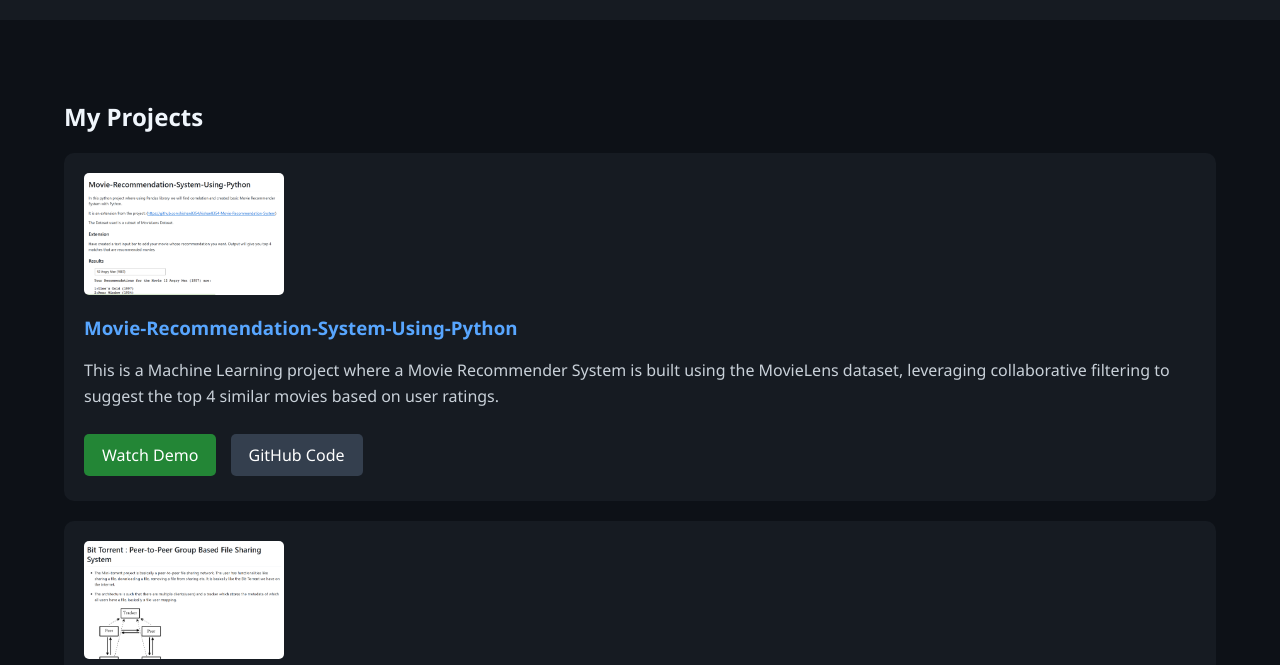
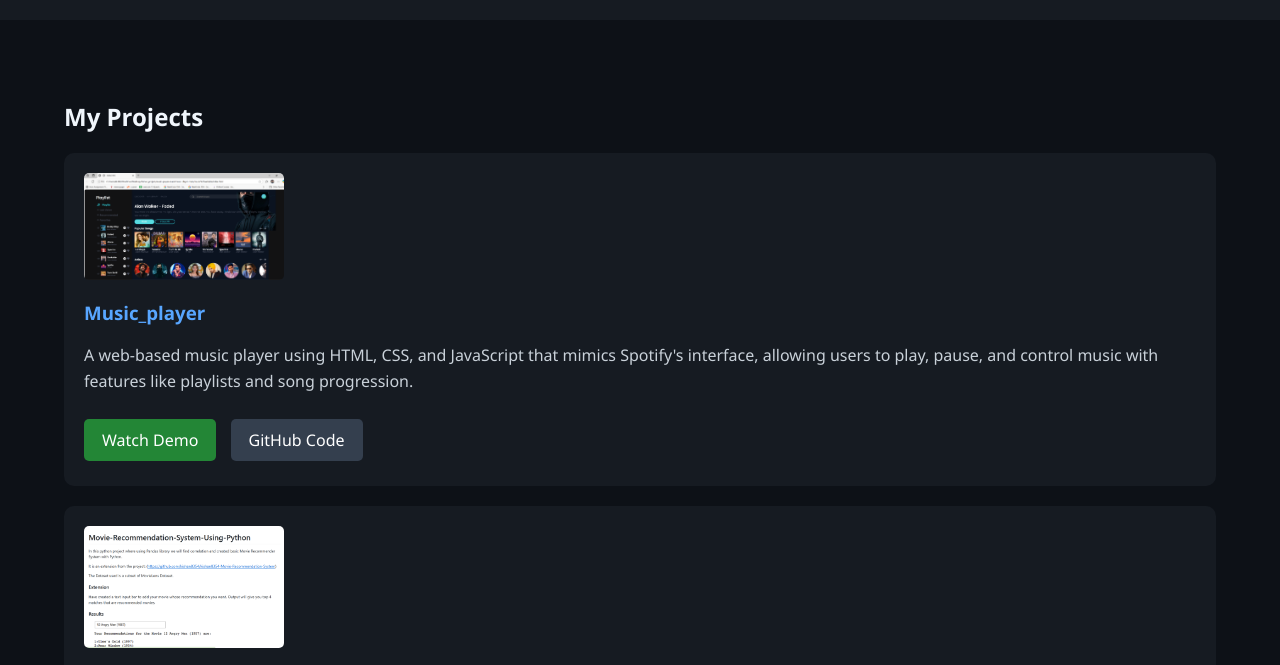
Before and after one commit to kishan8354/Portpolio, a plain HTML site: page project.html in a window 1280 px wide. Shown: the part 118-783 px from the top of the page. Drawn offline with Linux system fonts and the light colour scheme.

Commit message:
Updated project.html and added new image for music player

```diff
--- a/project.html
+++ b/project.html
@@ -33,7 +33,16 @@
 
   <section class="project-section">
     <h2>My Projects</h2>
-
+<div class="project-card">
+    <img src="assets/images/music_player.png" alt="Demo Project" />
+    <div class="project-info">
+      <h3>Music_player</h3>
+      <p>A web-based music player using HTML, CSS, and JavaScript that mimics Spotify's interface, allowing users to play, pause, and control music with features like playlists and song progression.
+</p>
+      <a href="https://kishan8354.github.io/music_player/" target="_blank" class="btn">Watch Demo</a>
+      <a href="https://github.com/kishan8354/music_player" target="_blank" class="btn btn-secondary">GitHub Code</a>
+    </div>
+  </div>
     <!-- Only showing one project here as template; copy for others -->
 <div class="project-card">
     <img src="assets/images/movie.png" alt="Demo Project" />
```
Also changed, not shown: assets/images/music_player.png (added).
